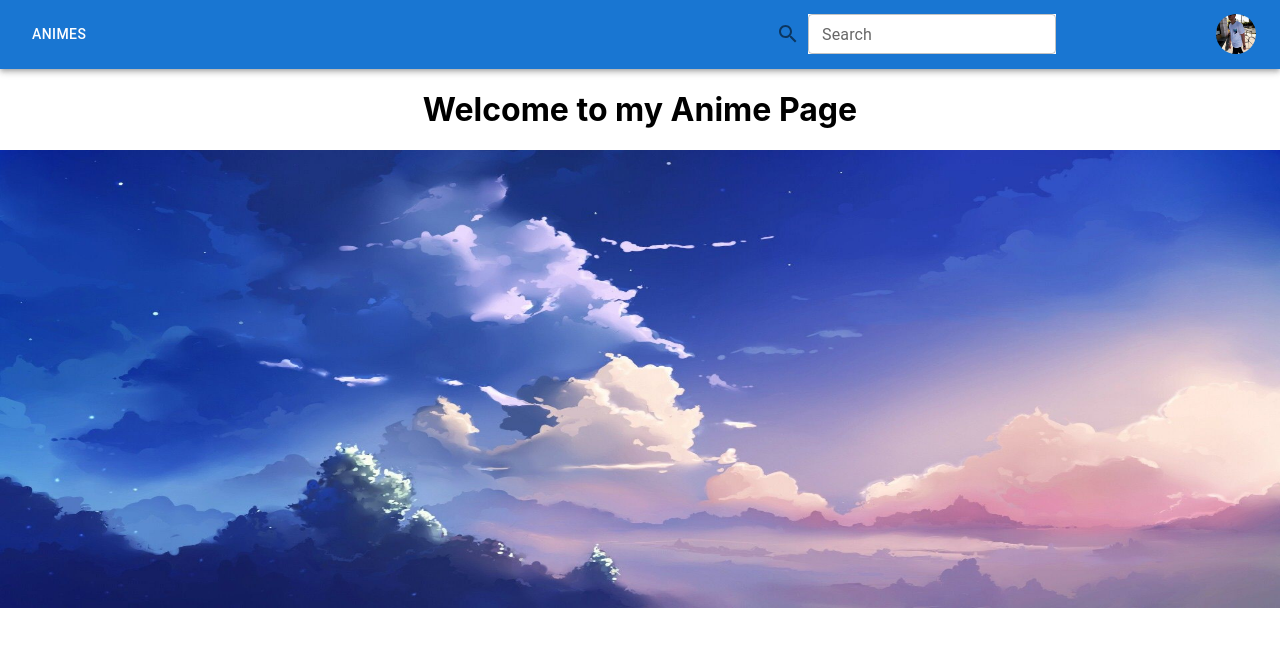
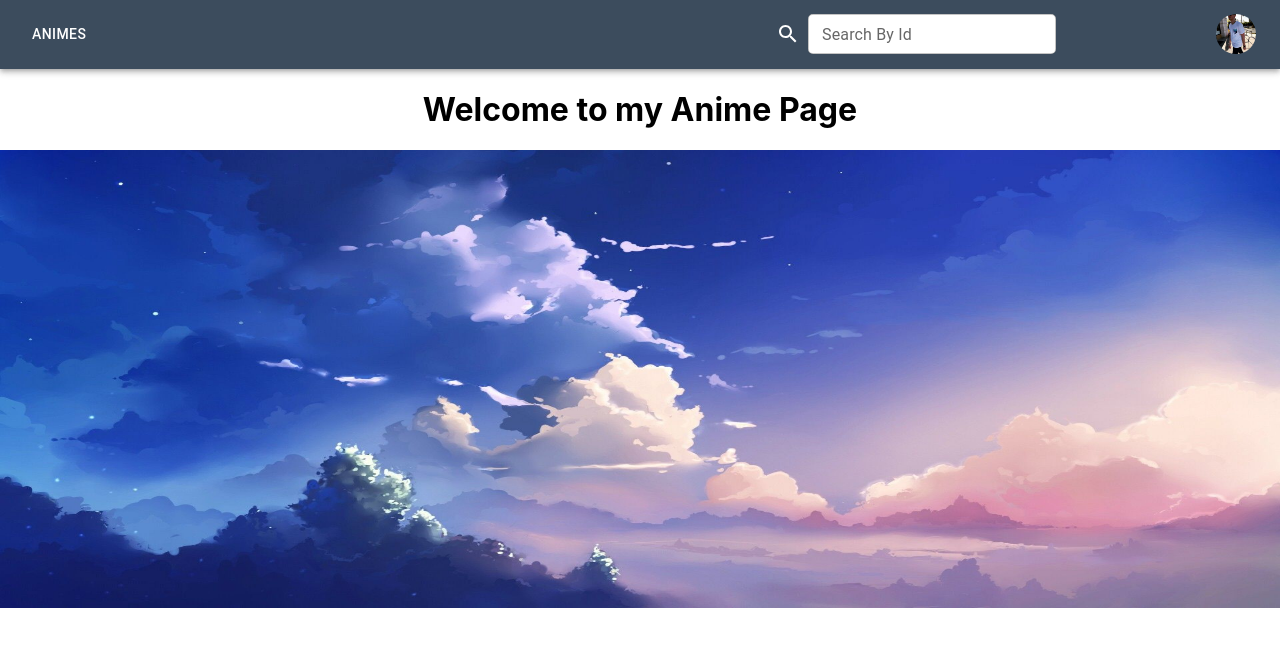
Before and after one commit to JcJen62/nextjsapp, a Next.js app: page / in a window 1280 px wide. Shown: the top 646 px of the page. Built offline with nearby package versions, Linux system fonts and the light colour scheme; what aws-amplify would draw is missing.

Commit message:
Style changes

```diff
--- a/src/components/NavBar.js
+++ b/src/components/NavBar.js
@@ -98,7 +98,7 @@ const NavBar = () => {
 
     return (
         <>
-        <AppBar position='static'>
+        <AppBar position='static' id='navBar'>
             <Container maxWidth='xl'>
                 <Toolbar disableGutters>
                     <Box sx={{ flexGrow: 1, display: { xs: 'none', md: 'flex' } }}>
@@ -111,15 +111,15 @@ const NavBar = () => {
 
                     <Box>
                         <IconButton onClick={handleSearch}>
-                            <SearchIcon />
+                            <SearchIcon sx={{color: 'white'}} />
                         </IconButton>
                         <TextField
                             size="small"
-                            label="Search"
+                            label="Search By Id"
                             variant="outlined"
                             onChange={handleChange}
                             value={searchTerms}
-                            sx={{ backgroundColor: 'white', flexGrow: 2, mr: 20 }}
+                            sx={{ backgroundColor: 'white', flexGrow: 2, mr: 20, borderRadius: '5px'}}
                         />
                     </Box>
 
--- a/src/pages/animes/index.js
+++ b/src/pages/animes/index.js
@@ -1,5 +1,5 @@
 import Amplify, { API } from "aws-amplify"
-// import config from "../../"
+// import config from '../../aws-exports'
 import NavBar from "../../components/NavBar"
 import { Box, Card, CardMedia, CardContent, Typography, CardActions, IconButton } from '@mui/material'
 import DeleteIcon from '@mui/icons-material/Delete';
--- a/src/styles/globals.css
+++ b/src/styles/globals.css
@@ -5,6 +5,10 @@ body {
   font-family: -apple-system, BlinkMacSystemFont, Segoe UI, Roboto, Oxygen,
     Ubuntu, Cantarell, Fira Sans, Droid Sans, Helvetica Neue, sans-serif;
   background-color: rgb(255, 255, 255);
+}
+
+#navBar {
+  background-color: #3c4c5d;
 }
 
 #homePage {
```
